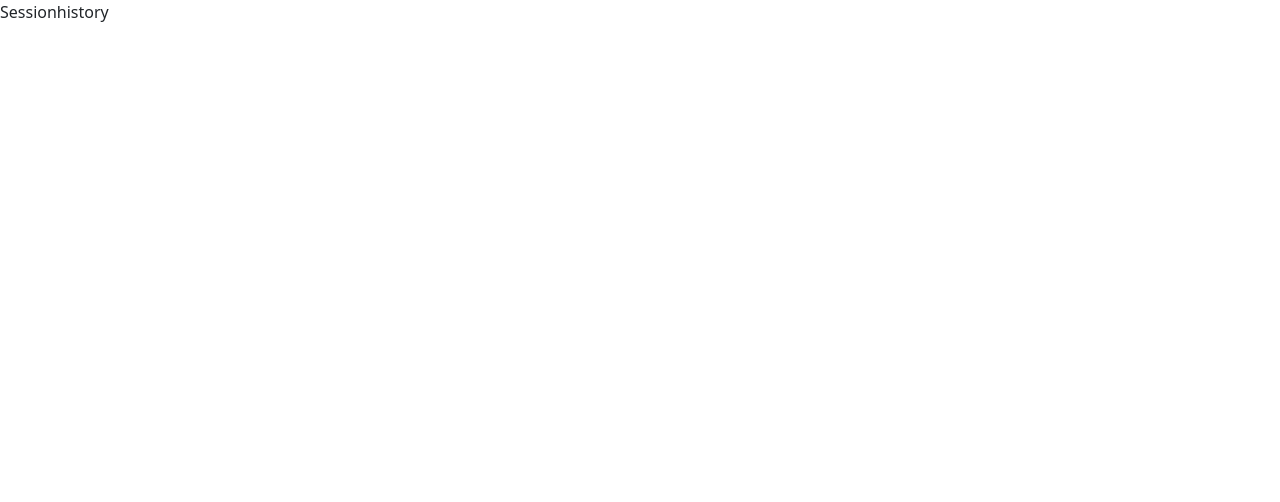
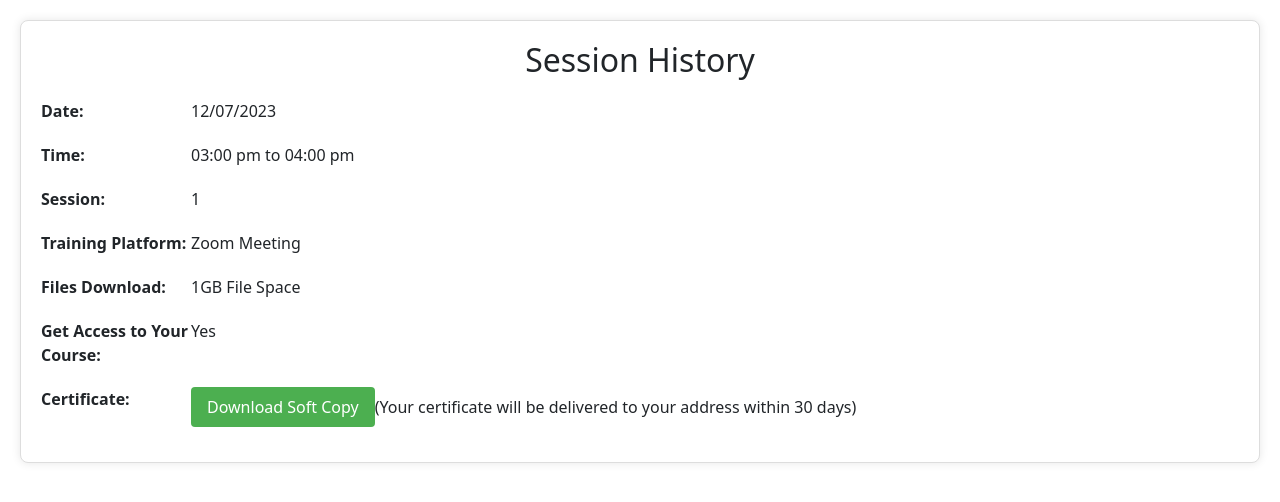
Before and after one commit to adisk01/Nupium, a React (Create React App) app in the folder client/: page /sessionhistory in a window 1280 px wide. Shown: the top 502 px of the page. Built offline with nearby package versions, Linux system fonts and the light colour scheme.

Commit message:
Session History

```diff
--- a/client/src/homepagecomponents/Sessionhistory.jsx
+++ b/client/src/homepagecomponents/Sessionhistory.jsx
@@ -1,9 +1,49 @@
-import React from 'react'
+import React from 'react';
+import './sessionhistory.css';
+const handledownload = () => {
 
-const Sessionhistory = () => {
+};
+const SessionHistory = () => {
   return (
-    <div>Sessionhistory</div>
-  )
-}
+    <div className="session-history-container">
+      <div className="session-history-header">
+        <h2>Session History</h2>
+      </div>
+      <div className="session-details">
+        <div className="detail-item">
+          <label>Date:</label>
+          <span>12/07/2023</span>
+        </div>
+        <div className="detail-item">
+          <label>Time:</label>
+          <span>03:00 pm to 04:00 pm</span>
+        </div>
+        <div className="detail-item">
+          <label>Session:</label>
+          <span>1</span>
+        </div>
+        <div className="detail-item">
+          <label>Training Platform:</label>
+          <span>Zoom Meeting</span>
+        </div>
+        <div className="detail-item">
+          <label>Files Download:</label>
+          <span>1GB File Space</span>
+        </div>
+        <div className="detail-item">
+          <label>Get Access to Your Course:</label>
+          <span>Yes</span>
+        </div>
+        <div className="detail-item">
+          <label>Certificate:</label>
+          <span>
+            <button className="download-button" onClick={handledownload}>Download Soft Copy</button>
+            (Your certificate will be delivered to your address within 30 days)
+          </span>
+        </div>
+      </div>
+    </div>
+  );
+};
 
-export default Sessionhistory
+export default SessionHistory;
--- /dev/null
+++ b/client/src/homepagecomponents/sessionhistory.css
@@ -0,0 +1,39 @@
+/* Add these styles to your sessionHistory.css file */
+
+.session-history-container {
+    padding: 20px;
+    border: 1px solid #ddd;
+    border-radius: 8px;
+    margin: 20px;
+    background-color: #fff;
+    box-shadow: 0 0 10px rgba(0, 0, 0, 0.1);
+  }
+
+  .session-history-header {
+    text-align: center;
+    margin-bottom: 20px;
+  }
+
+  .detail-item {
+    display: flex;
+    justify-content: space-between;
+    margin-bottom: 15px;
+  }
+
+  label {
+    font-weight: bold;
+    width: 200px;
+  }
+
+  span {
+    flex-grow: 1;
+  }
+
+  .download-button {
+    background-color: #4caf50;
+    color: #fff;
+    padding: 8px 16px;
+    border: none;
+    border-radius: 4px;
+    cursor: pointer;
+  }
```
